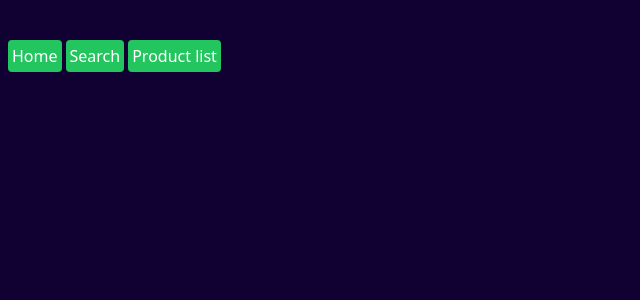
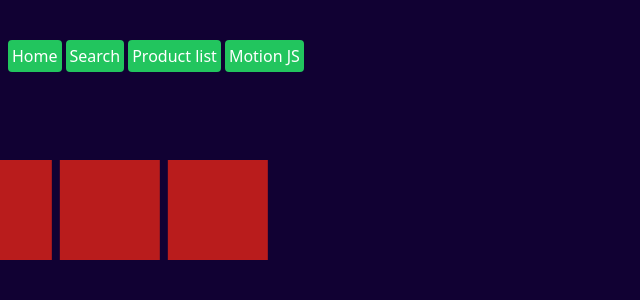
Before and after one commit to DawidRoguziak/playground, a Vue app: page /playground/motion in a window 1280 px wide. Shown: the top 300 px of the page, without its empty margins (0-640 px from the left). Built offline with nearby package versions, Linux system fonts and the light colour scheme.

Commit message:
feat: motionJS

```diff
--- a/package.json
+++ b/package.json
@@ -10,6 +10,7 @@
   },
   "dependencies": {
     "axios": "^1.6.7",
+    "motion": "^10.17.0",
     "uuid": "^9.0.1",
     "vue": "^3.3.4",
     "vue-router": "^4.2.5"
--- a/src/App.vue
+++ b/src/App.vue
@@ -16,6 +16,11 @@
     <router-link to="/product-list">
       <button class="bg-green-500 rounded cursor-pointer p-1 text-white">
         Product list
+      </button>
+    </router-link>
+    <router-link to="/motion">
+      <button class="bg-green-500 rounded cursor-pointer p-1 text-white">
+        Motion JS
       </button>
     </router-link>
   </div>
--- /dev/null
+++ b/src/components/MotionJs/MotionJs.vue
@@ -0,0 +1,27 @@
+<script setup>
+import {animate, stagger, glide} from "motion";
+import {onMounted} from "vue";
+
+
+onMounted(() => {
+  animate('.box',
+      { x: 100 },
+      { easing: glide({ velocity: -500 }), repeat: Infinity }
+  );
+});
+
+</script>
+
+<template>
+  <div class="w-full h-full p-20 flex gap-2">
+    <div class="w-[100px] h-[100px] box bg-red-700"></div>
+    <div class="w-[100px] h-[100px] box bg-red-700"></div>
+    <div class="w-[100px] h-[100px] box bg-red-700"></div>
+    <div class="w-[100px] h-[100px] box bg-red-700"></div>
+    <div class="w-[100px] h-[100px] box bg-red-700"></div>
+  </div>
+</template>
+
+<style scoped>
+
+</style>
--- a/src/router.js
+++ b/src/router.js
@@ -21,6 +21,10 @@ const routes = [
         path: '/search-sr',
         component: () => import('@/views/SpeechRecognition.vue')
     },
+    {
+        path: '/motion',
+        component: () => import('@/views/ViewMotion.vue')
+    },
 ]
 
 const router = createRouter({
--- /dev/null
+++ b/src/views/ViewMotion.vue
@@ -0,0 +1,14 @@
+<script setup>
+
+import MotionJs from "@/components/MotionJs/MotionJs.vue";
+</script>
+
+<template>
+<div>
+  <MotionJs />
+</div>
+</template>
+
+<style scoped>
+
+</style>
```
Also changed, not shown: 1 other file (tests, documents, lock files or other folders).
